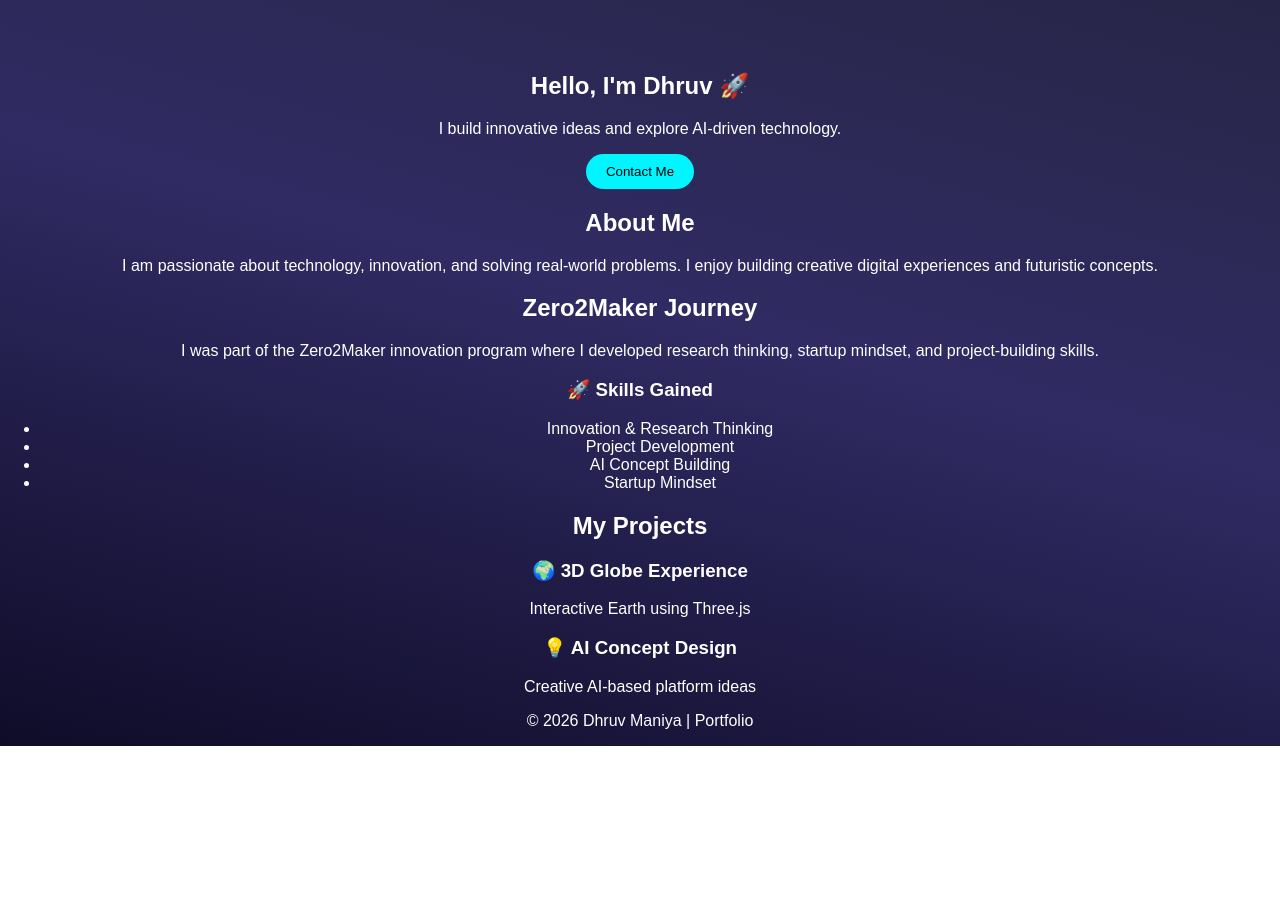
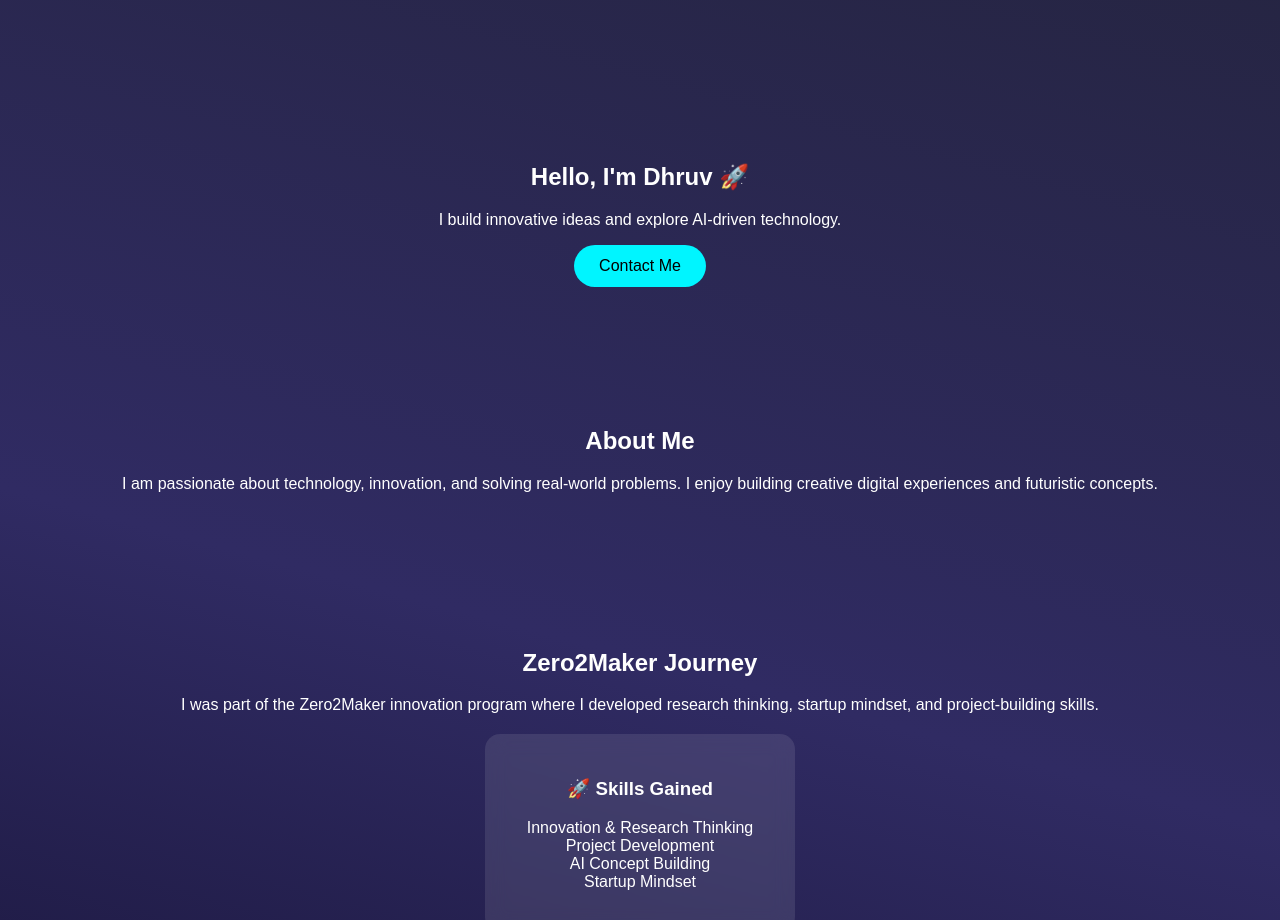
Before and after one commit to DhruvManiya12/zero2maker, a plain HTML site: page index.html in a window 1280 px wide. Shown: the part 142-1062 px from the top of the page. Before the commit the page ends 888 px from the top, so only its background shows below. Drawn offline with Linux system fonts and the light colour scheme.

Commit message:
Update style.css

```diff
--- a/style.css
+++ b/style.css
@@ -7,59 +7,67 @@ body {
 }
 
 header {
-  padding: 40px;
+  padding: 50px 20px;
+}
+
+h1 {
+  font-size: 3rem;
+  margin: 0;
+}
+
+.hero {
+  margin-top: 60px;
 }
 
 button {
-  padding: 10px 20px;
-  border-radius: 20px;
+  padding: 12px 25px;
   border: none;
+  border-radius: 25px;
   background: #00f5ff;
   cursor: pointer;
+  font-size: 16px;
+  transition: 0.3s;
 }
 
-/* Chat Container */
-.chat-container {
-  position: fixed;
-  bottom: 20px;
-  right: 20px;
-  width: 300px;
-  background: #1e1e2f;
-  border-radius: 15px;
-  display: none;
-  flex-direction: column;
-  overflow: hidden;
+button:hover {
+  transform: scale(1.1);
+  background: #00c3ff;
 }
 
-.chat-header {
-  background: #00f5ff;
-  padding: 10px;
-  color: black;
-  font-weight: bold;
-  display: flex;
-  justify-content: space-between;
-  cursor: pointer;
+section {
+  margin-top: 80px;
+  padding: 20px;
 }
 
-.chat-box {
-  height: 250px;
-  overflow-y: auto;
-  padding: 10px;
-  text-align: left;
+.projects {
+  display: flex;
+  justify-content: center;
+  gap: 25px;
+  flex-wrap: wrap;
 }
 
-.chat-input {
-  display: flex;
+.card {
+  background: rgba(255,255,255,0.1);
+  padding: 25px;
+  border-radius: 15px;
+  width: 260px;
+  margin: 20px auto;
+  backdrop-filter: blur(10px);
+  transition: 0.3s;
 }
 
-.chat-input input {
-  flex: 1;
-  padding: 10px;
-  border: none;
+.card:hover {
+  transform: translateY(-10px);
+  background: rgba(255,255,255,0.2);
 }
 
-.chat-input button {
-  background: #00f5ff;
-  border: none;
-  padding: 10px;
+ul {
+  list-style: none;
+  padding: 0;
 }
+
+footer {
+  margin-top: 100px;
+  padding: 20px;
+  font-size: 14px;
+}
```
